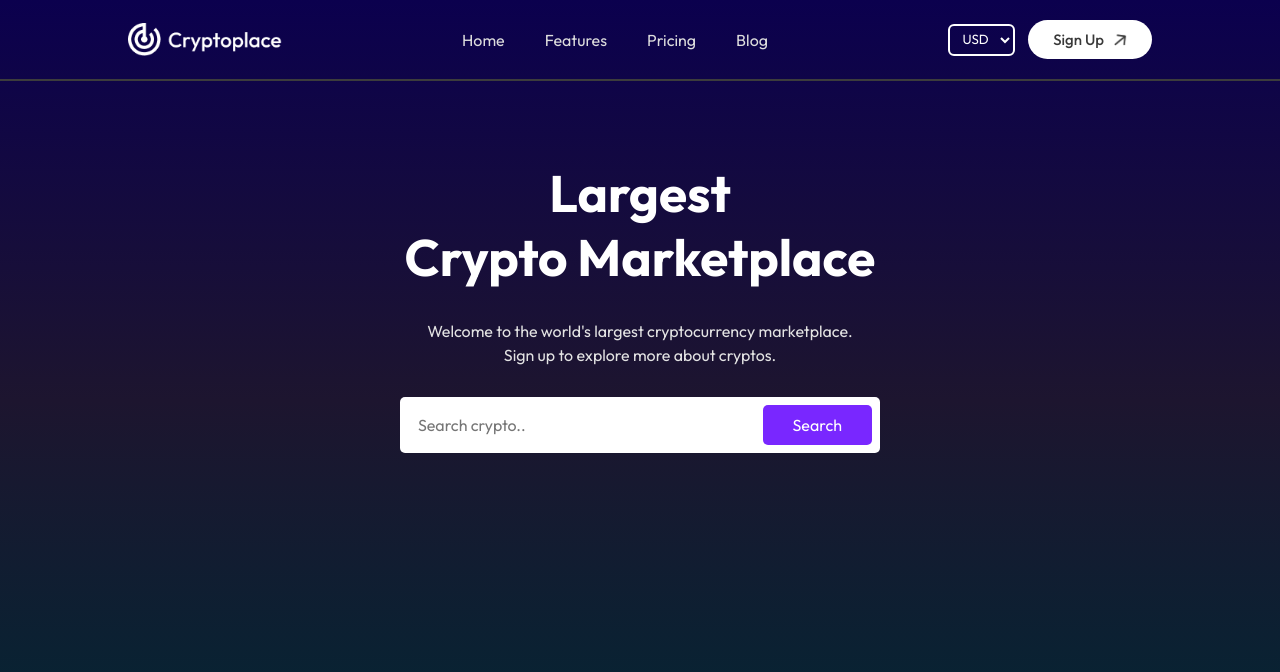
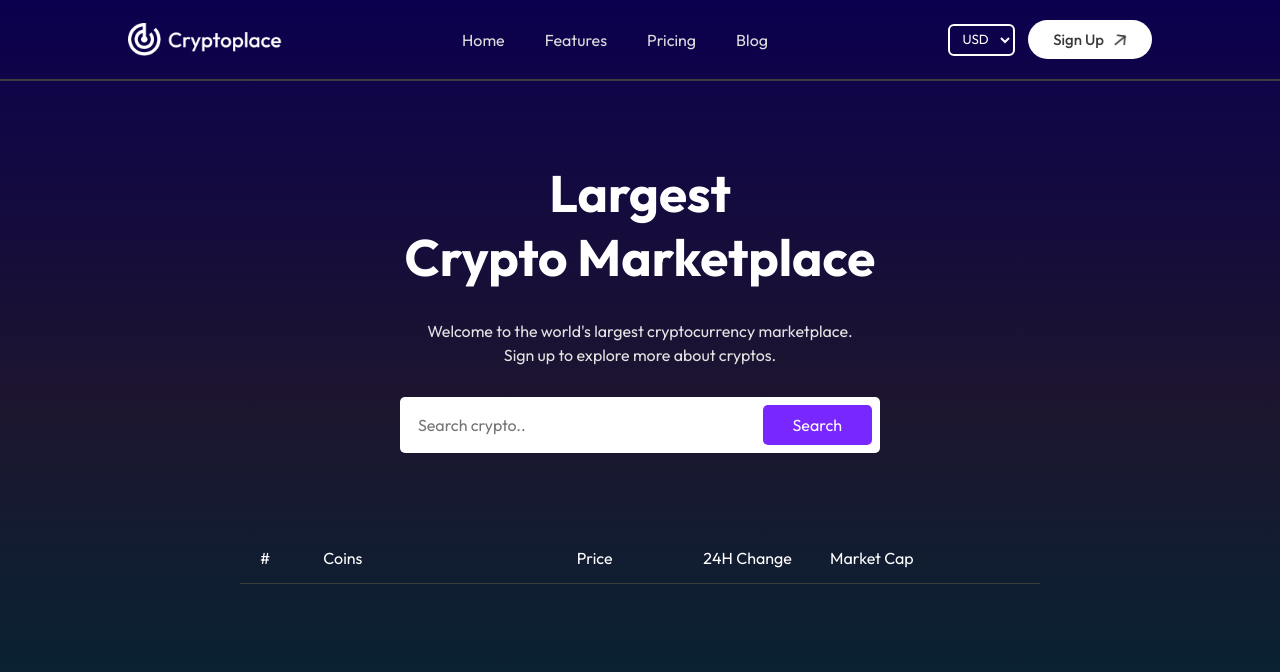
Before and after one commit to sambaraks652/CRYPTOPLACE, a React (Vite) app: page / in a window 1280 px wide. Shown: the top 672 px of the page. Built offline with nearby package versions, Linux system fonts and the light colour scheme.

Commit message:
added some functionalities on the home page

```diff
--- a/src/pages/Home/Home.css
+++ b/src/pages/Home/Home.css
@@ -52,3 +52,18 @@
   border-radius: 5px;
   cursor: pointer;
 }
+
+.crypto-table {
+  max-width: 800px;
+  margin: auto;
+  margin: linear-gradient(rgba(84, 3, 255, 0.15), rgba(105, 2, 153, 0.15));
+  border-radius: 15px;
+}
+
+.table-layout {
+  display: grid;
+  grid-template-columns: 0.5fr 2fr 1fr 1fr 1.5fr;
+  padding: 15px 20px;
+  align-items: center;
+  border-bottom: 1px solid #3c3c3c;
+}
--- a/src/pages/Home/Home.jsx
+++ b/src/pages/Home/Home.jsx
@@ -16,6 +16,15 @@
           <button type="submit">Search</button>
         </form>
       </div>
+      <div className="crypto-table">
+        <div className="table-layout">
+          <p>#</p>
+          <p>Coins</p>
+          <p>Price</p>
+          <p>24H Change</p>
+          <p>Market Cap</p>
+        </div>
+      </div>
     </div>
   );
 };
```
